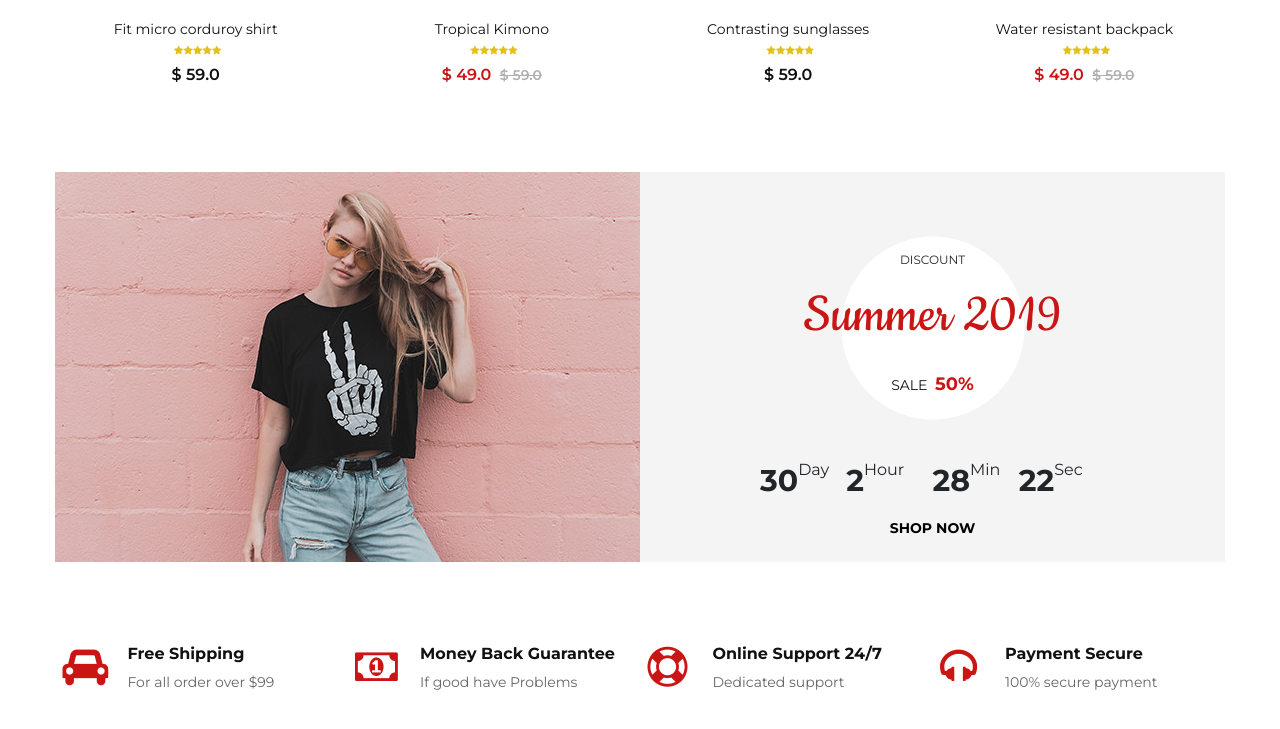
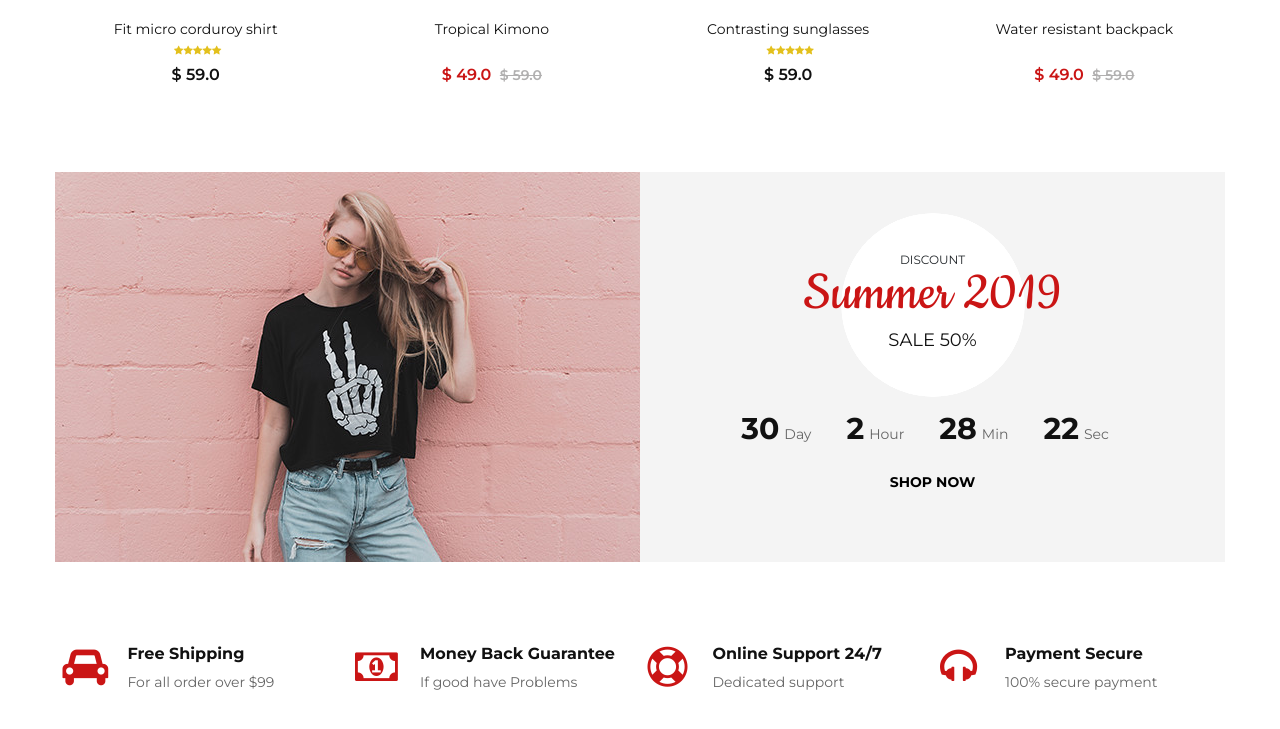
Before and after one commit to CName1824/ashion-ecommerce-fina, a plain HTML site: page index.html in a window 1280 px wide. Shown: the part 1736-2465 px from the top of the page. Drawn offline with Linux system fonts and the light colour scheme.

Commit message:
Done discount ig

```diff
--- a/assets/css/style.css
+++ b/assets/css/style.css
@@ -310,20 +310,9 @@ img {
 }
 
 /*Discount*/
-.Discount {
-    width: ;
-}
 
 .mb-6 {
     margin-bottom: 60px !important;
-}
-
-.summer_2019 {
-    margin-bottom: 10px;
-}
-
-.container {
-    width: 100%;
 }
 
 .discount-summer {
@@ -333,35 +322,30 @@ img {
     max-width: 585px;
     height: 390px;
     position: relative;
-    overflow: hidden;
     z-index: 1;
 }
 
-.discount-summer::before {
+.sale ::before {
     content: "";
     position: absolute;
     width: 183px;
     height: 183px;
     background: #ffffff;
     border-radius: 50%;
-    top: 40%;
+    top: 34%;
     left: 50%;
     transform: translate(-50%, -50%);
     z-index: -1;
 }
 
-.discount-summer .discount_text,
-.discount-summer .summer_2019,
-{
-    position: relative;
-    z-index: 1;
-}
-
-.shop_now {
+.shop_now_btn {
+    display: table;
+    margin: 0 auto;
     color: #000;
-    justify-content: center;
     font-size: 14px;
     font-weight: bold;
+    position: relative;
+    padding-bottom: 5px;
 }
 
 .discount_text {
@@ -372,33 +356,41 @@ img {
     font-size: 60px;
     font-family: "Cookie", cursive;
     color: #CA1515;
+    margin-bottom: 10px;
+    line-height: 46px;
+}
+
+.countdown {
+    display: flex ;
+    flex-direction: row ;
+    flex-wrap: nowrap ;
+    justify-content: center ;
+    gap: 20px ;
+    width: 100%;
+    margin-bottom: 25px;
 }
 
 .countdown span {
-    width: 101.25px;
-    height: 45px;
-    margin-bottom: 15px;
+    display: flex;
+    flex-direction: row;
+    align-items: baseline;
+    gap: 5px;
+    width: auto;
+    margin: 0;
 }
 
 .countdown span div {
     font-size: 30px;
     font-weight: bold;
+    color: #111111;
+    line-height: 1;
+    margin: 0;
 }
 
 .countdown span p {
     font-size: 14px;
-}
-
-.sale50 {
-    color: #CA1515;
-    font-weight: bold;
-}
-
-.sale50 span {
-    color: #111111;
-    margin-right: 4px;
-    font-weight: lighter;
-    font-size: 14px;
+    color: #666666;
+    margin: 0;
 }
 
 /*Discount end*/
--- a/index.html
+++ b/index.html
@@ -317,11 +317,11 @@
     <section class="Discount">
         <div class="container">
             <div class="row">
-                <div class="col d-flex justify-content-end p-0 discount-img">
+                <div class="col p-0">
                     <img src="./assets/img/discount.jpg">
                 </div>
                 <div class="col discount-summer">
-                    <div class="container sale text-center mb-6">
+                    <div class="container sale text-center mb-6 p-0">
                         <span class="discount_text">DISCOUNT</span>
                         <h2 class="summer_2019">Summer 2019</h2>
                         <h5 class="sale50">
@@ -331,33 +331,33 @@
                             50%
                         </h5>
                     </div>
-                    <div class="row row-cols-auto row-align-items-center d-flex justify-content-center countdown">
-                        <span class="row row-cols-auto">
-                            <div id="days" class="box p-0">
+                    <div class="row countdown">
+                        <span>
+                            <div id="days">
                                 00
                             </div>
-                            Day
+                            <p>Day</p>
                         </span>
-                        <span class="row row-cols-auto">
-                            <div id="hours" class="box p-0">
+                        <span>
+                            <div id="hours">
                                 00
                             </div>
-                            Hour
+                            <p>Hour</p>
                         </span>
-                        <span class="row row-cols-auto">
-                            <div id="mins" class="box p-0">
+                        <span>
+                            <div id="mins">
                                 00
                             </div>
-                            Min
+                            <p>Min</p>
                         </span>
-                        <span class="row row-cols-auto">
-                            <div id="secs" class="box p-0">
+                        <span>
+                            <div id="secs">
                                 00
                             </div>
-                            Sec
+                            <p>Sec</p>
                         </span>
                     </div>
-                    <a href="#" class="shop_now row p-0">SHOP NOW</a>
+                    <a href="#" class="shop_now_btn">SHOP NOW</a>
                 </div>
             </div>
         </div>
```
